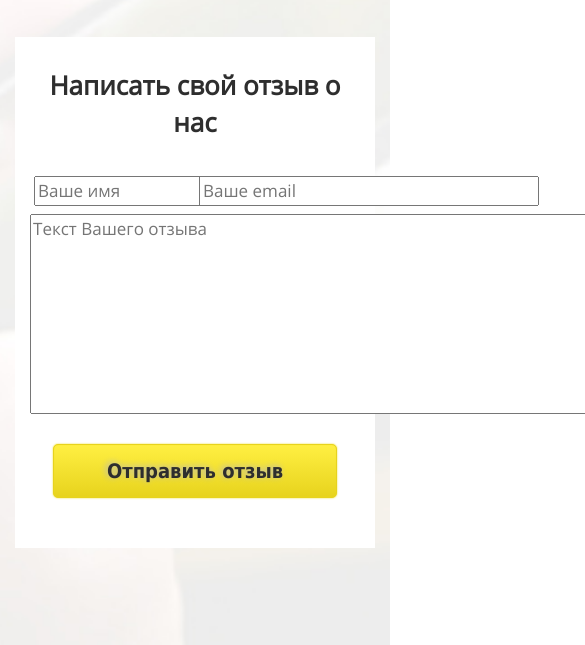
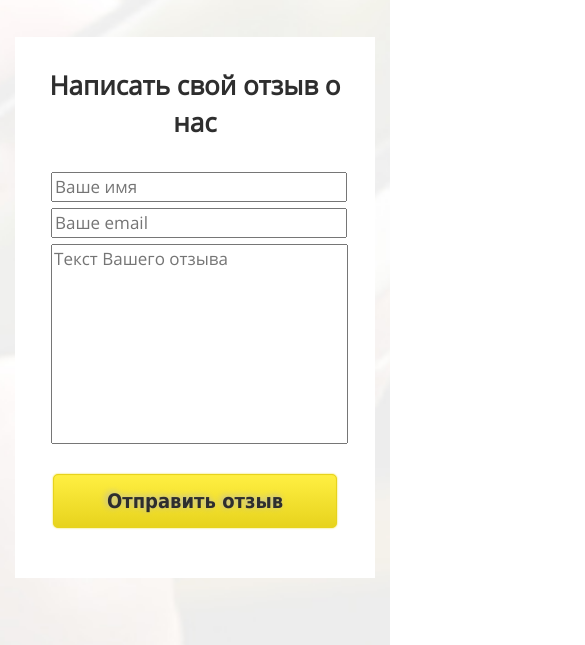
Before and after one commit to Chingiz-888/taxi181, a plain HTML site: page feedback.html in a window 390 px wide. Shown: the part 1674-2319 px from the top of the page, 585 px wide, since content can reach past the window. Drawn offline with Linux system fonts and the light colour scheme.

Commit message:
респонсив форма отзывов

```diff
--- a/css/style.css
+++ b/css/style.css
@@ -60,6 +60,7 @@ h3 {
 .center {
   text-align: center;
 }
+
 
 .center-div {
   clear: both;
@@ -1236,6 +1237,7 @@ header ul li a:hover, footer ul li a:hover {
 }
 
 #feedback_form_wrapper{
+
   margin-top: 40px;
   margin-bottom: 100px;
   background-color: #fff;
@@ -1611,16 +1613,44 @@ header ul li a:hover, footer ul li a:hover {
 }/* ==== */
 
 
+@media (max-width: 1100px) {  /* Lower than 1100px */
+
+    .feedback_name_input, .feedback_email_input {
+      float: left;
+      width: 43%;
+      padding: 0px 0px 0px 0px;
+    }
+    .feedback_name_input {
+      text-align: left;
+      margin-left: 20px;
+    }
+    .feedback_email_input{
+      text-align: left;
+    }
+    .feedback_name_input{
+      margin-right:  0;
+      padding: 0px 0px 0px 0px;
+    }
+    .feedback_text_input textarea {
+        width: 500px;
+    }
+    #feedback_form_wrapper input[type="text"] {
+      width: 100%;
+    }
+    .feedback_text_input {
+      padding-left: 21px;
+      text-align: left;
+    }
+}/*=======*/
+
+
 
 @media (max-width: 900px) {    /*font lower 900px*/
-
 
   /*-- 3 блока тарифов --*/
    #tariffs .item {
       width: 100%;
    }
-
-
   #license_third_row{
     padding-left: 10px;
   }
@@ -1679,6 +1709,36 @@ header ul li a:hover, footer ul li a:hover {
         margin-top: -105px;
       }
   }/*=====*/
+
+
+  @media (max-width: 800px) {
+
+    .feedback_name_input,
+    .feedback_email_input  {
+       margin-left: 0px;
+       margin-left: 0px;
+    }
+    .feedback_name_input, .feedback_email_input {
+        float: left;
+        width: 96%;
+        text-align: left;
+        padding: 0px 0px 2px 21px;
+    }
+    .feedback_name_input{
+      margin-right: 0px;
+      padding-bottom: 6px;
+    }
+
+    .feedback_text_input textarea {
+        width: 96%;
+    }
+    #feedback_form_wrapper input[type="text"] {
+      width: 100%;
+    }
+
+
+  }/*=====*/
+
 
 
   @media (max-width: 500px) {   /*font lower 500px*/
--- a/feedback.html
+++ b/feedback.html
@@ -80,6 +80,7 @@
 
 
 		<div class="col-xs-12 col-sm-8 col-sm-offset-2" id="feedback_form_wrapper">
+		      <div class="center">
 				<div><span>Написать свой отзыв о нас</span></div>
 
 				<div class="feedback_name_input">
@@ -95,6 +96,7 @@
 				<div class="feedback_submit">
 					<button id="feedback_button">Отправить отзыв</button>
 				</div>
+			  </div>
 		</div><!-- /feedback_form_wrapper-->
 
    </div><!-- /row # 1-->
```
